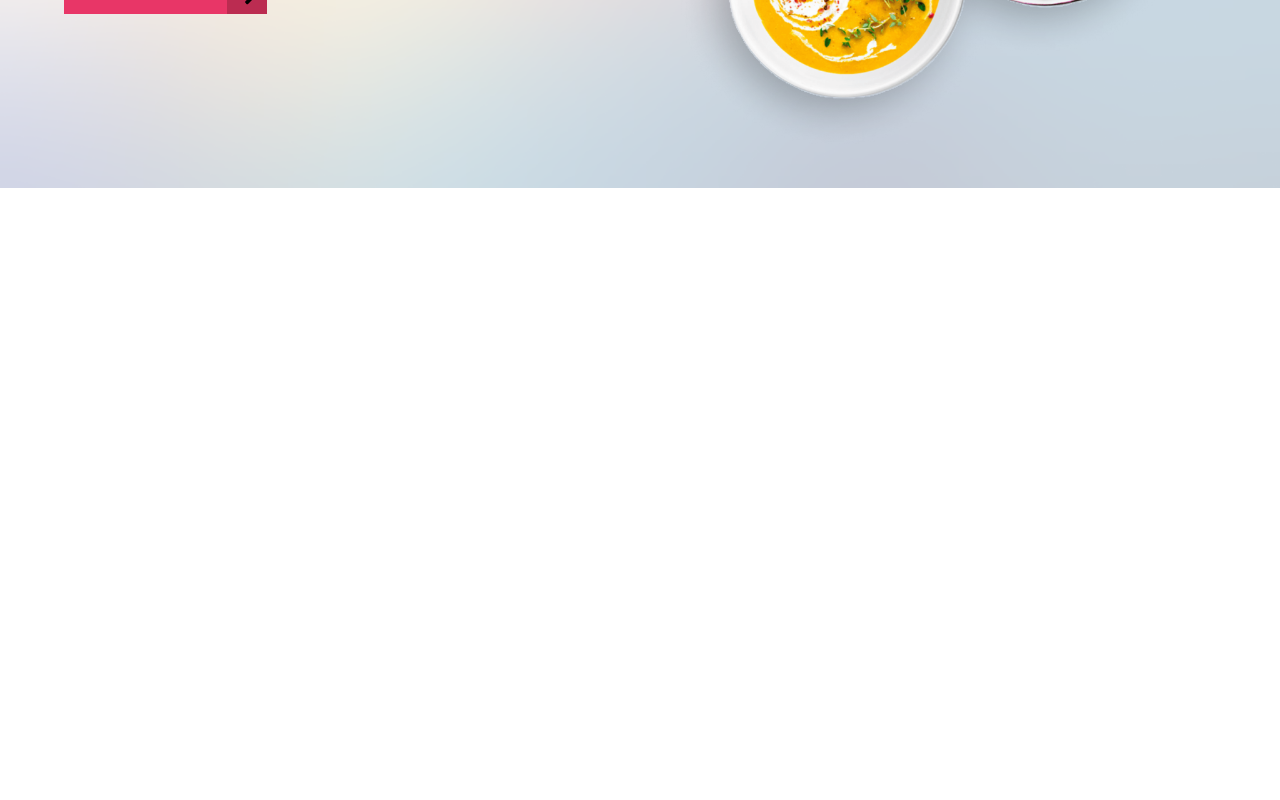
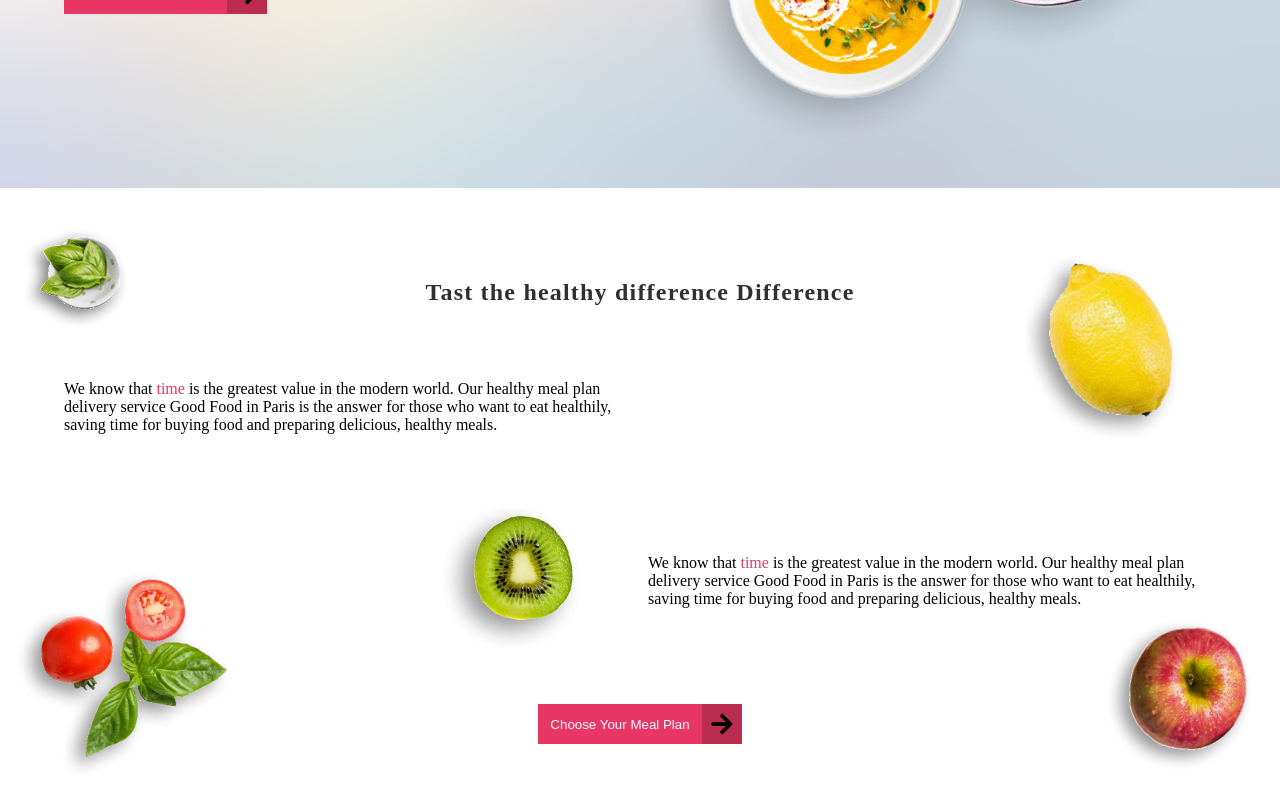
Before and after one commit to Hiboo93/landing-page-restaurant, a React (Vite) app: page / in a window 1280 px wide. Shown: the part 498-1298 px from the top of the page. Before the commit the page ends 800 px from the top, so only its background shows below. Built offline with nearby package versions, Linux system fonts and the light colour scheme; a web font is replaced by a local one.

Commit message:
✨ F03: Creating component Banner

```diff
--- /dev/null
+++ b/src/components/banner/Banner.jsx
@@ -0,0 +1,78 @@
+import Apple from "../../assets/png/apple.png";
+import Kiwi from "../../assets/png/kiwi.png";
+import Leaf from "../../assets/png/leaf.png";
+import Lemon from "../../assets/png/lemon.png";
+import Tomato from "../../assets/png/tomato.png";
+import PrimaryButton from "../shared/PrimaryButton.jsx";
+
+const Banner = () => {
+  return (
+    <>
+      <div className="container py-14 relative">
+        <div>
+          <h1 className="py-8 tracking-wider text-2xl font-semibold text-dark text-center ">
+            Tast the healthy difference Difference
+          </h1>
+          {/* content section */}
+          <div className="space-y-10">
+            <div className="grid grid-cols-1 sm:grid-cols-2 gap-4 py-10 ">
+              <div>
+                <p>
+                  {" "}
+                  We know that <span className="text-primary">time</span> is the
+                  greatest value in the modern world. Our healthy meal plan
+                  delivery service Good Food in Paris is the answer for those
+                  who want to eat healthily, saving time for buying food and
+                  preparing delicious, healthy meals.
+                </p>
+              </div>
+              <div></div>
+            </div>
+
+            <div className="grid grid-cols-1 sm:grid-cols-2 gap-4 py-10 ">
+              <div></div>
+              <div>
+                <p>
+                  {" "}
+                  We know that <span className="text-primary">time</span> is the
+                  greatest value in the modern world. Our healthy meal plan
+                  delivery service Good Food in Paris is the answer for those
+                  who want to eat healthily, saving time for buying food and
+                  preparing delicious, healthy meals.
+                </p>
+              </div>
+            </div>
+          </div>
+
+          {/* button section */}
+          <div className="flex justify-center mt-10 sm:mt-14">
+            <PrimaryButton />
+          </div>
+        </div>
+
+        {/* bg fruits png */}
+        <div className="absolute top-5 -left-16 sm:bottom-0 sm:left-0 opacity-50 sm:opacity-100">
+          <img src={Leaf} alt="" className="max-w-[160px]" />
+        </div>
+
+        <div className="absolute -bottom-16 -left-16 sm:bottom-0 sm:left-0 opacity-50 sm:opacity-100">
+          <img src={Tomato} alt="" className="max-w-[280px]" />
+        </div>
+
+        <div className="absolute top-10 -right-16 sm:right-20 opacity-50 sm:opacity-100">
+          <img src={Lemon} alt="" className="max-w-[200px]" />
+        </div>
+
+        <div className="hidden sm:block absolute bottom-0 right-0">
+          <img src={Apple} alt="" className="max-w-[200px]" />
+        </div>
+
+        <div className="absolute top-1/2 -translate-y-1/2 left-1/3 -translate-x-1/2 opacity-50 sm:opacity-100">
+          <img src={Kiwi} alt="" className="max-w-[180px]" />
+        </div>
+      </div>
+    </>
+  );
+};
+
+export default Banner;
--- a/src/pages/home/Home.jsx
+++ b/src/pages/home/Home.jsx
@@ -1,3 +1,4 @@
+import Banner from "../../components/banner/Banner.jsx";
 import Hero from "../../components/hero/Hero.jsx";
 
 
@@ -6,6 +7,7 @@ export default function Home() {
     <>
       PAGE HOME
      <Hero/>
+     <Banner/>
     </>
   )
 }
```
